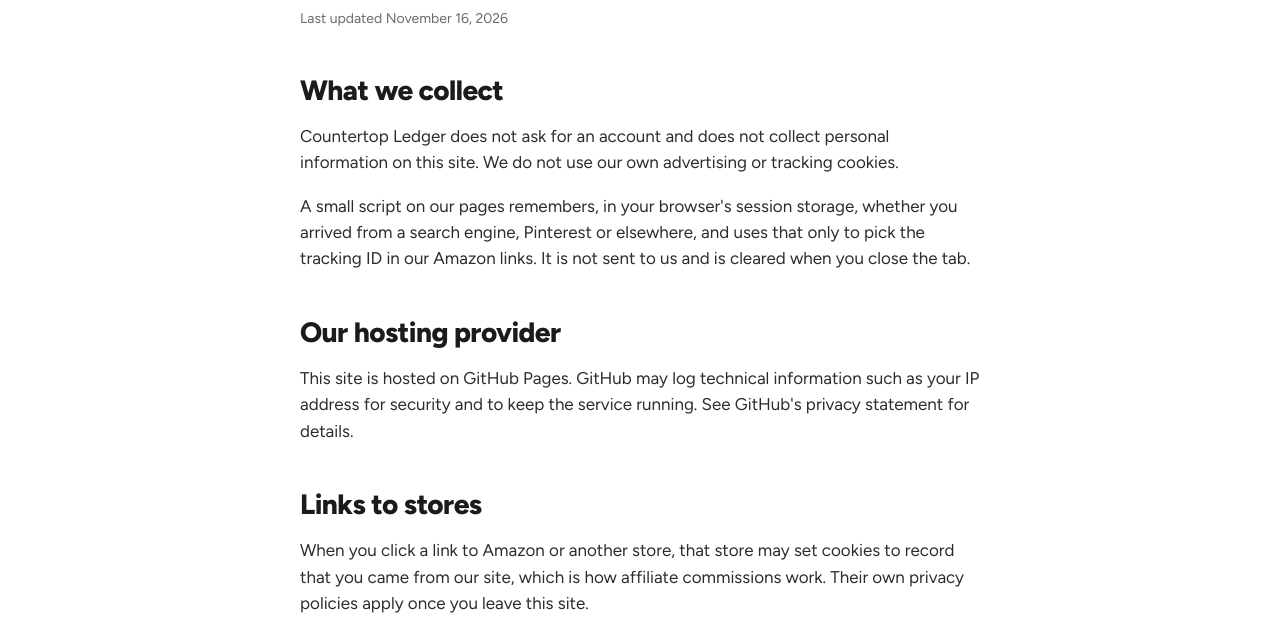
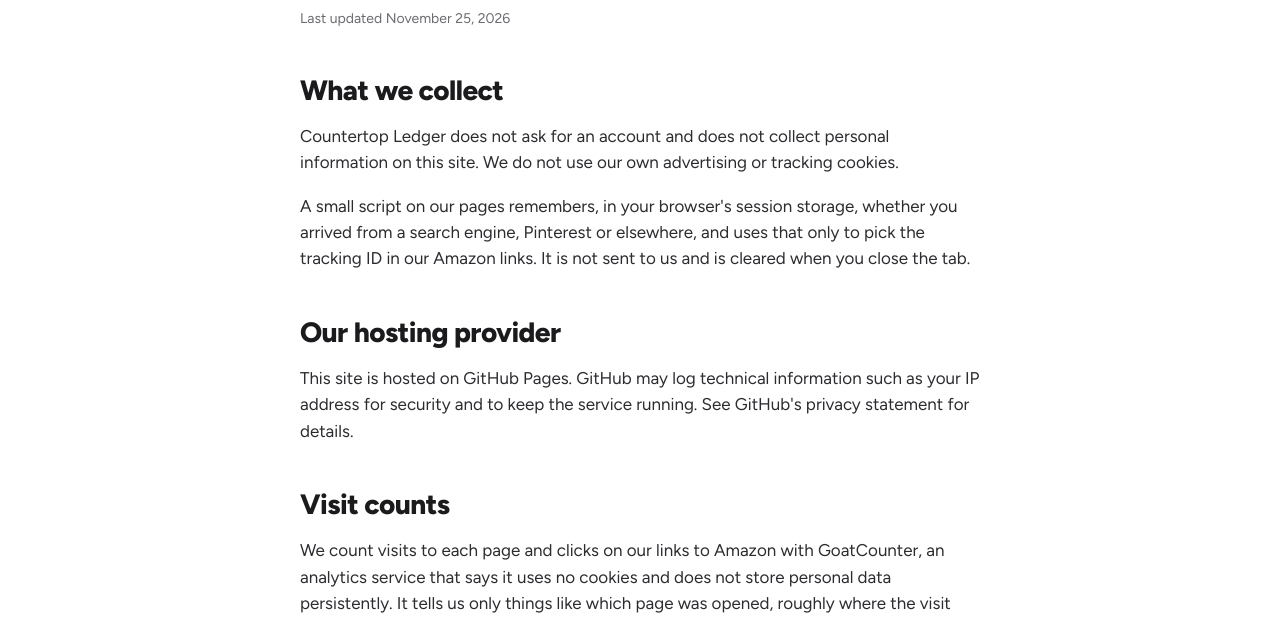
Before and after one commit to countertopledger/countertopledger.github.io, a plain HTML site: page privacy.html in a window 1280 px wide. Shown: the part 178-798 px from the top of the page. Drawn offline with Linux system fonts and the light colour scheme.

Commit message:
Update privacy policy with new date and analytics info
Updated the last updated date and added information about visit counts and analytics service.

```diff
--- a/privacy.html
+++ b/privacy.html
@@ -26,13 +26,15 @@
 
 <main class="article"><div class="wrap narrow">
   <h1>Privacy policy</h1>
-  <p class="meta">Last updated November 16, 2026</p>
+  <p class="meta">Last updated November 25, 2026</p>
   <div class="prose">
     <h2>What we collect</h2>
     <p>Countertop Ledger does not ask for an account and does not collect personal information on this site. We do not use our own advertising or tracking cookies.</p>
     <p>A small script on our pages remembers, in your browser's session storage, whether you arrived from a search engine, Pinterest or elsewhere, and uses that only to pick the tracking ID in our Amazon links. It is not sent to us and is cleared when you close the tab.</p>
     <h2>Our hosting provider</h2>
     <p>This site is hosted on GitHub Pages. GitHub may log technical information such as your IP address for security and to keep the service running. See GitHub's privacy statement for details.</p>
+    <h2>Visit counts</h2>
+    <p>We count visits to each page and clicks on our links to Amazon with GoatCounter, an analytics service that says it uses no cookies and does not store personal data persistently. It tells us only things like which page was opened, roughly where the visit came from and which link was clicked. We use this to see which guides are useful. See <a href="https://www.goatcounter.com/" rel="noopener" target="_blank">goatcounter.com</a> for how the service works.</p>
     <h2>Links to stores</h2>
     <p>When you click a link to Amazon or another store, that store may set cookies to record that you came from our site, which is how affiliate commissions work. Their own privacy policies apply once you leave this site.</p>
     <h2>Fonts</h2>
```
